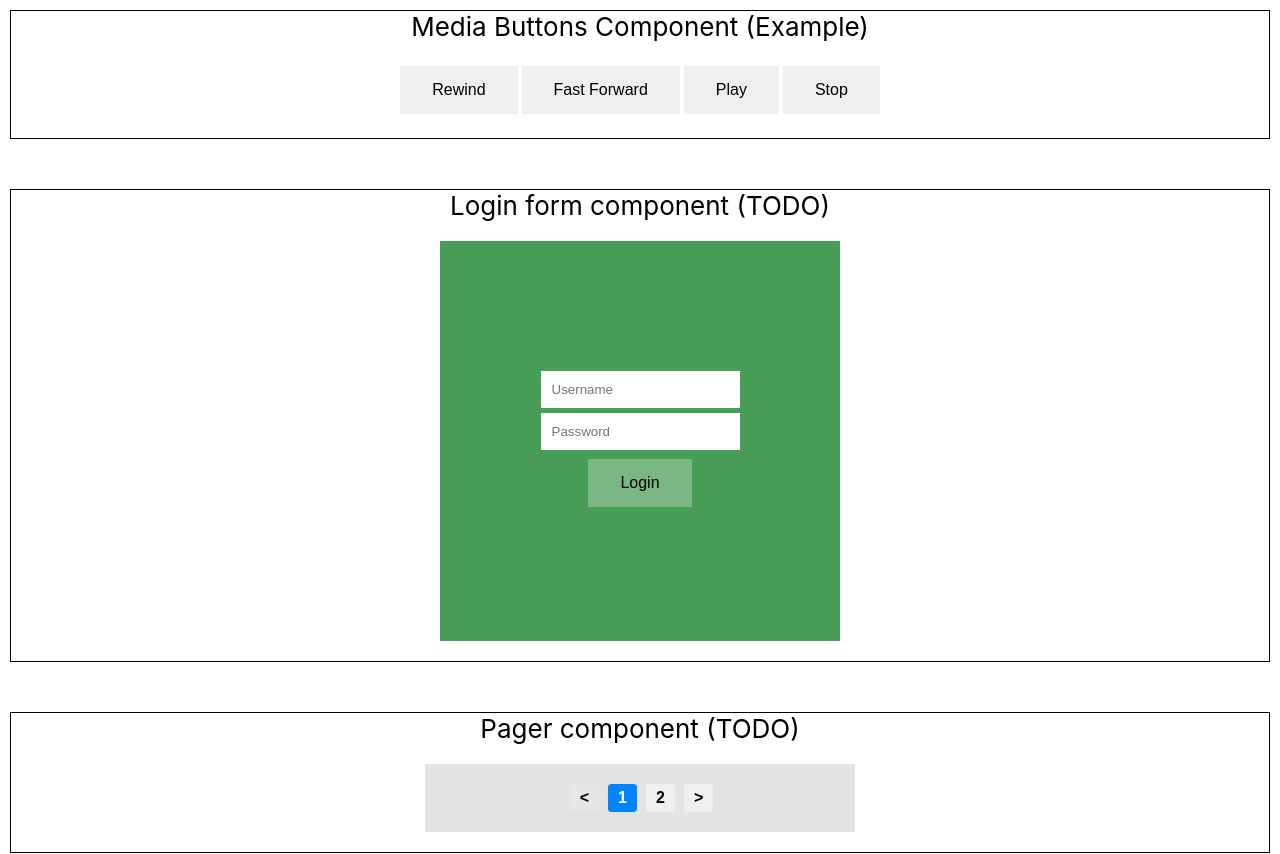
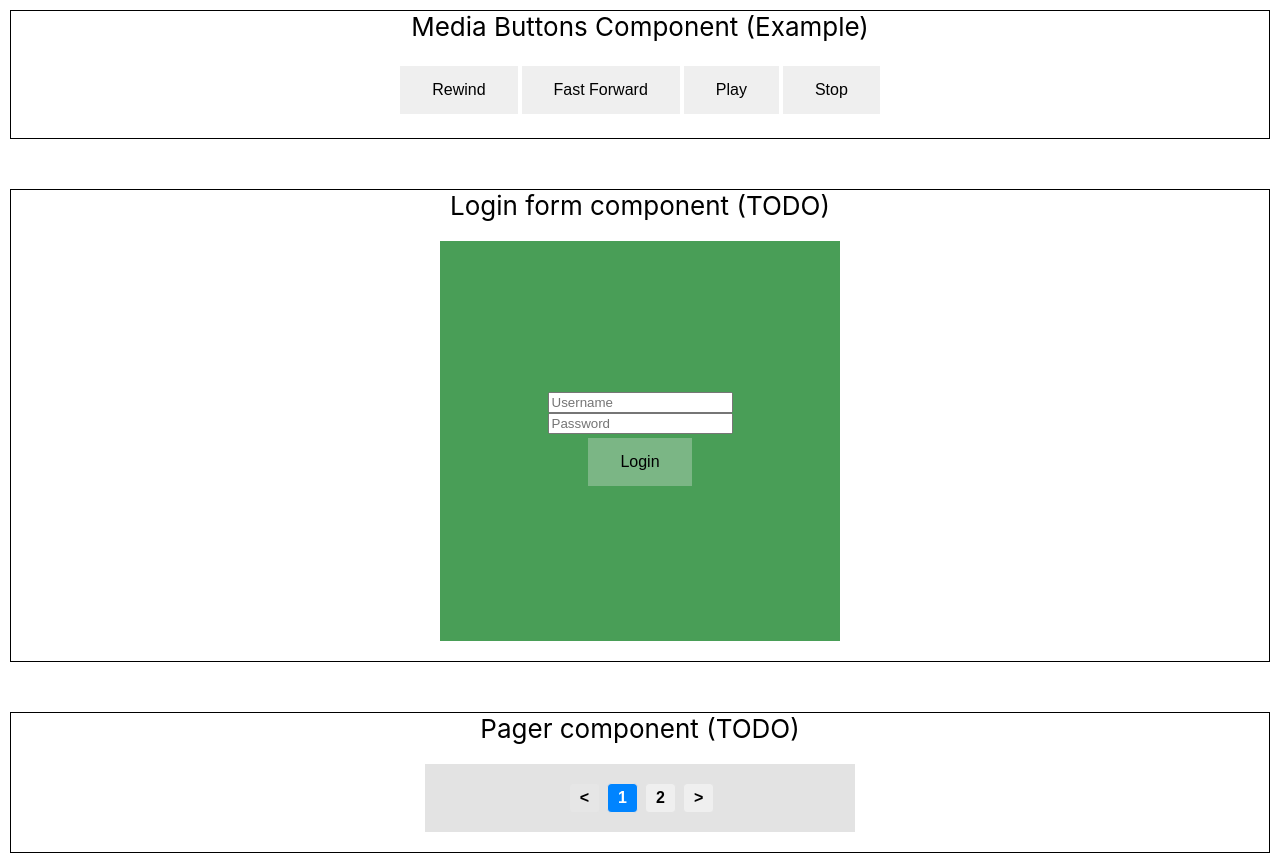
Before and after one commit to prof-tejera/homework-3-Bianca-Morris, a React (Create React App) app: page / in a window 1280 px wide. Shown: the top 854 px of the page. Built offline with nearby package versions, Linux system fonts and the light colour scheme.

Commit message:
remove duplicated styles

```diff
--- a/src/LoginForm/LoginForm.css
+++ b/src/LoginForm/LoginForm.css
@@ -6,12 +6,6 @@ form.form-login {
     align-items: center;
     justify-content: center;
     flex-direction: column;
-}
-
-form.form-login>input {
-    padding: 10px;
-    margin-bottom: 5px;
-    border: 1px solid transparent;
 }
 
 form.form-login>input.form-submit {
```
